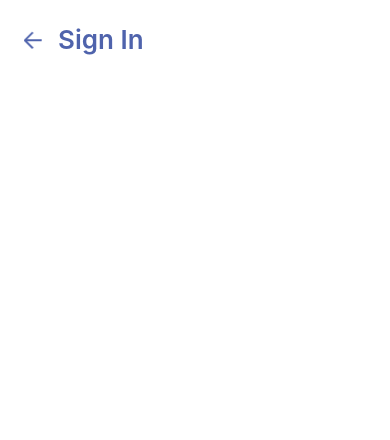
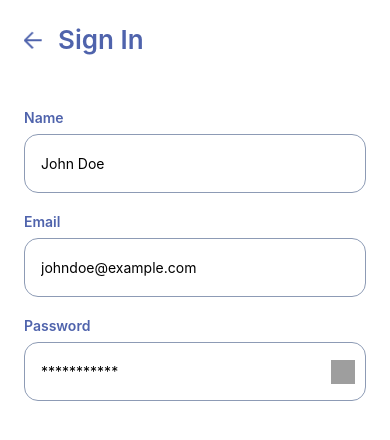
Before and after one commit to Mal0wn/listicle-react-native, a React Native app: screen / in a window 390 px wide. Shown: the top 440 px of the page. Built offline with nearby package versions, Linux system fonts and the light colour scheme; grey boxes are pictures that could not be loaded.

Commit message:
add input component , make it visible or not when is Password

```diff
--- a/src/components/AuthHeader/styles.js
+++ b/src/components/AuthHeader/styles.js
@@ -4,7 +4,8 @@ import {colors} from '../../utils/colors'
 export const styles = StyleSheet.create({
     container: {
        flexDirection:'row',
-       alignItems:'center'
+       alignItems:'center',
+       marginBottom: 54
     },
     image : {
         width : 18,
--- /dev/null
+++ b/src/components/Input/index.js
@@ -0,0 +1,28 @@
+import React, { useState } from "react";
+import { Pressable, View, Image, Text, TextInput } from "react-native";
+import {styles} from './styles';
+
+const Input = ({label, placeholder, isPassword}) => {
+    const [isPasswordVisible , setIsPasswordVisible] = useState(false)
+
+    const onEyePressed = () => {
+       setIsPasswordVisible(!isPasswordVisible)
+    }
+
+ return(
+   <View style={styles.container}>
+        <Text style={styles.label}>{label}</Text>
+        <View style={styles.inputContainer}>
+            <TextInput secureTextEntry={isPassword && !isPasswordVisible} placeholder={placeholder} style={styles.input}></TextInput>
+
+            {isPassword ? (
+                <Pressable onPress={onEyePressed}>
+                <Image style={styles.image} source={isPasswordVisible ? require('../../assets/eye.png') : require('../../assets/eye_closed.png') }/>
+                </Pressable>
+            ) : null}
+        </View>
+   </View>
+ )
+}
+
+export default Input;
--- /dev/null
+++ b/src/components/Input/styles.js
@@ -0,0 +1,33 @@
+import { StyleSheet } from "react-native";
+import {colors} from '../../utils/colors'
+
+export const styles = StyleSheet.create({
+    container: {
+       marginBottom : 20
+    },
+    label : {
+        color : colors.blue,
+        fontSize : 14,
+        marginBottom : 8,
+        fontWeight : '600'
+    },
+    inputContainer : {
+        borderWidth : 1,
+        borderColor : colors.blueGrey,
+        borderRadius : 14,
+        flexDirection : 'row',
+        alignItems:'center',
+        justifyContent : 'space-between'
+
+    },
+    input : {
+        paddingVertical : 20,
+        paddingHorizontal : 16,
+        width : '80%'
+    },
+    image : {
+        width: 24,
+        height : 24,
+        marginHorizontal : 10
+    }
+})
--- a/src/screens/auth/Signup/index.js
+++ b/src/screens/auth/Signup/index.js
@@ -4,14 +4,16 @@ import {
     View
 } from 'react-native';
 import AuthHeader from "../../../components/AuthHeader";
+import Input from "../../../components/Input";
 
 const SignUp = () => {
     return(
         <View style={styles.container}>
            <AuthHeader title='Sign In'/>
+           <Input label='Name' placeholder="John Doe" />
+           <Input label='Email' placeholder="johndoe@example.com" />
+           <Input label='Password' placeholder="***********" isPassword />
         </View>
-
-
     )
 }
 
--- a/src/utils/colors.js
+++ b/src/utils/colors.js
@@ -2,5 +2,7 @@ export const colors = {
     white:'#FFFFFF',
     black: '#000000',
     blue: '#4F63AC',
-    orange: '#FCA34D'
+    orange: '#FCA34D',
+    blueGrey: '#8D9BB5',
+    grey : '#C5C5C5'
 };
```
